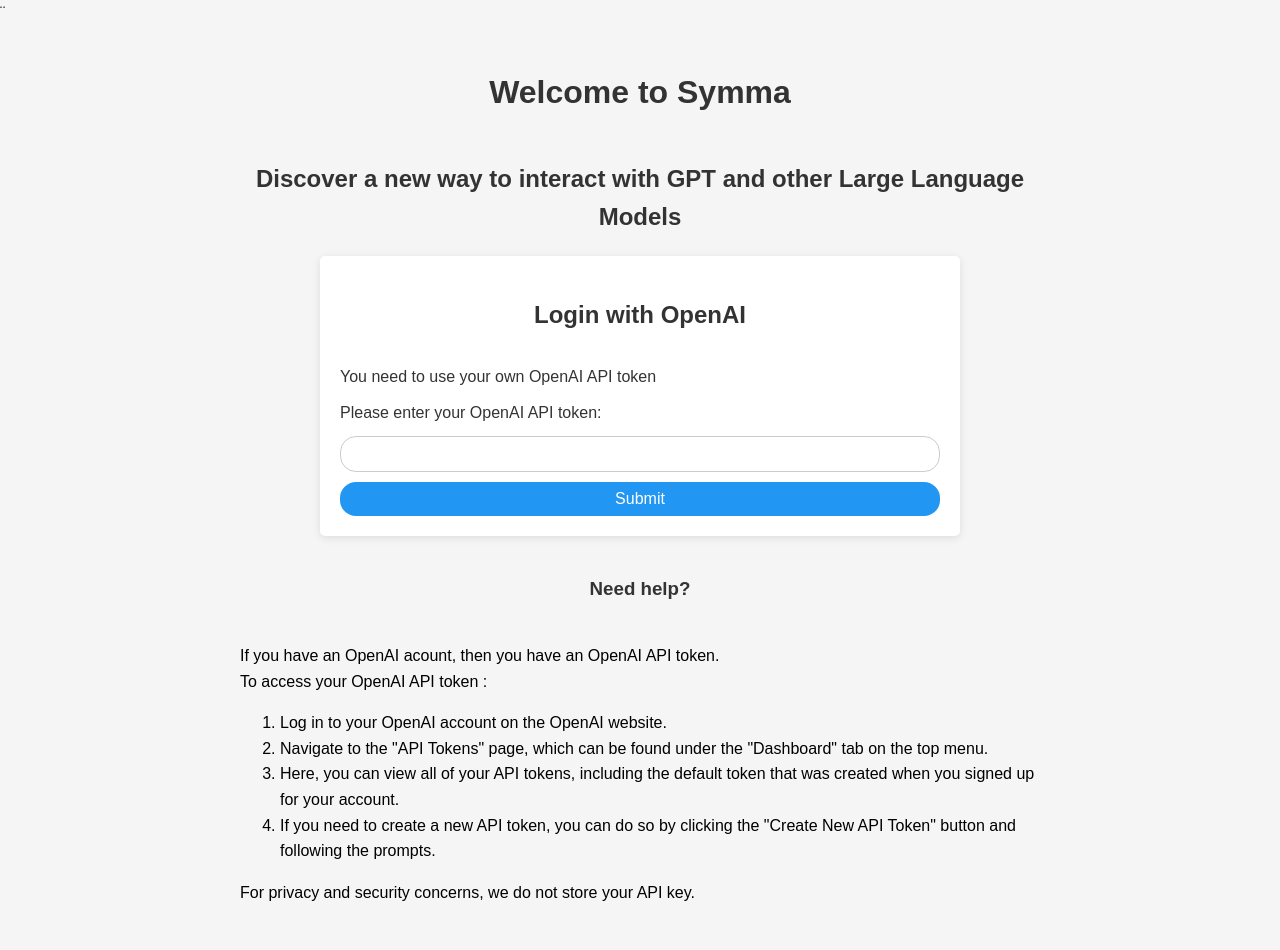
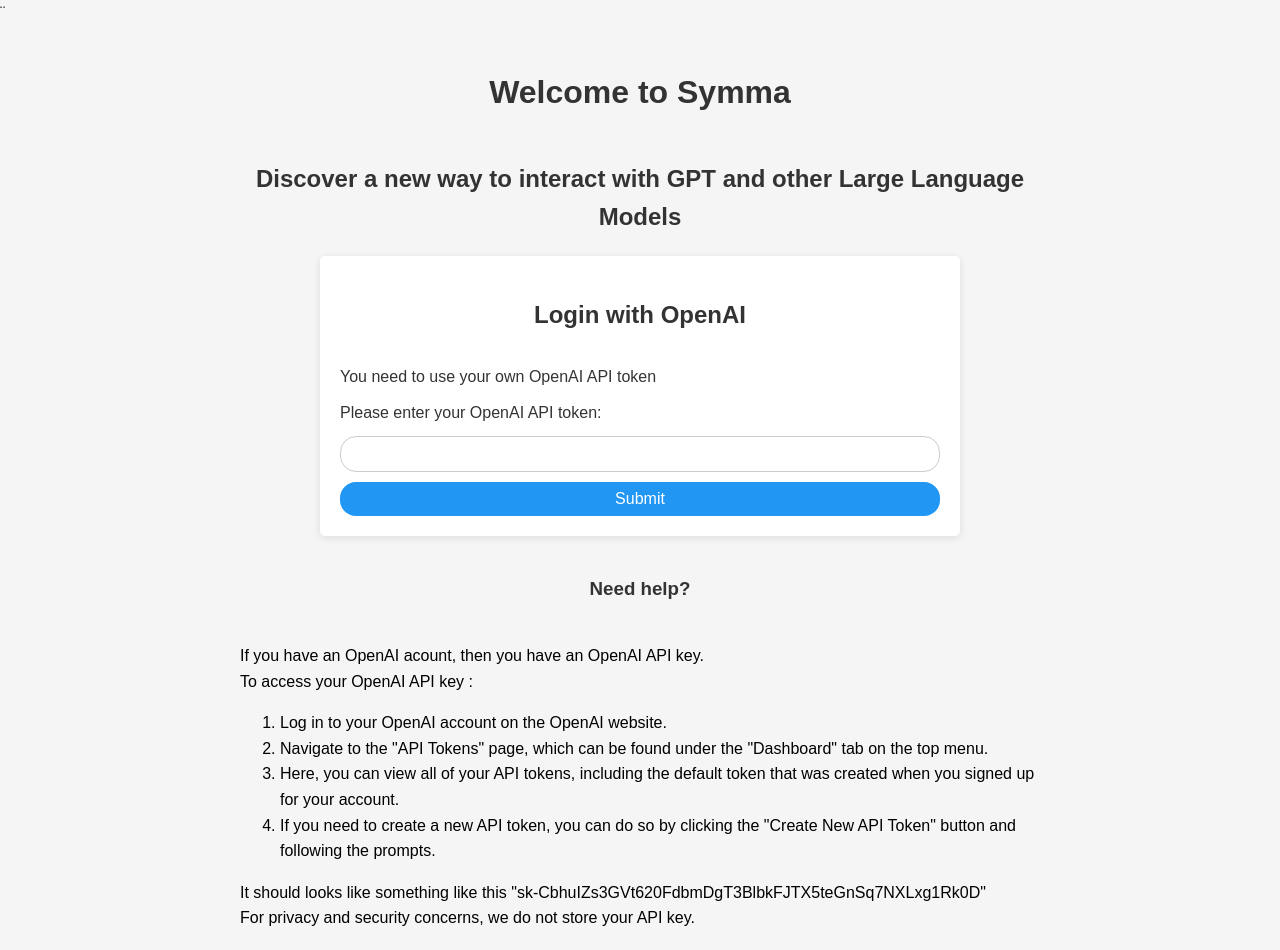
Before and after one commit to Platinn/ChatGPTtest, a React (Create React App) app: page / in a window 1280 px wide. Shown: the top 950 px of the page. Built offline with nearby package versions, Linux system fonts and the light colour scheme.

Commit message:
Correctif landing page

```diff
--- a/src/TokenInput.js
+++ b/src/TokenInput.js
@@ -32,8 +32,8 @@
       <h3>Need help?</h3>
 
       <div className="help-section">
-        <div>If you have an OpenAI acount, then you have an OpenAI API token.</div>
-        <div>To access your OpenAI API token :</div>
+        <div>If you have an OpenAI acount, then you have an OpenAI API key.</div>
+        <div>To access your OpenAI API key :</div>
         <ol>
           <li>Log in to your OpenAI account on the OpenAI website.</li>
           <li>
@@ -49,6 +49,7 @@
             "Create New API Token" button and following the prompts.
           </li>
         </ol>
+        <div>It should looks like something like this "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"</div>
         <div>For privacy and security concerns, we do not store your API key.</div>
       </div>
 
```
